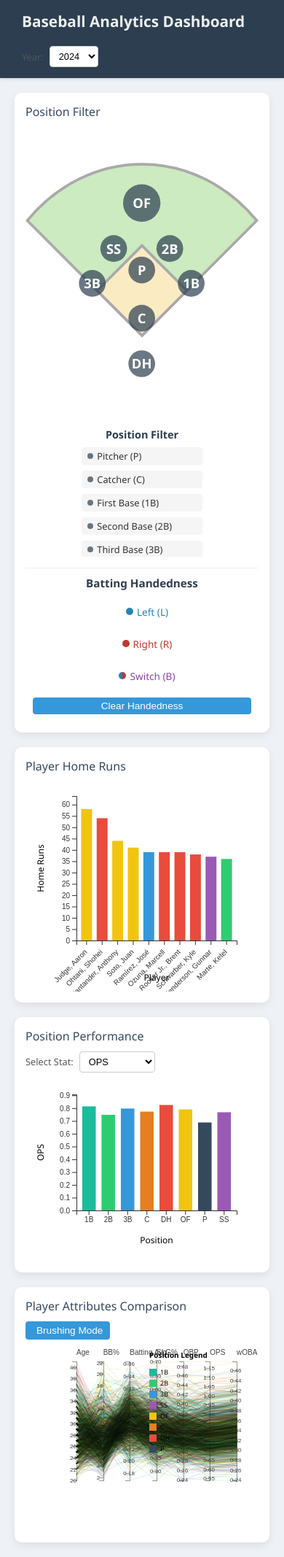
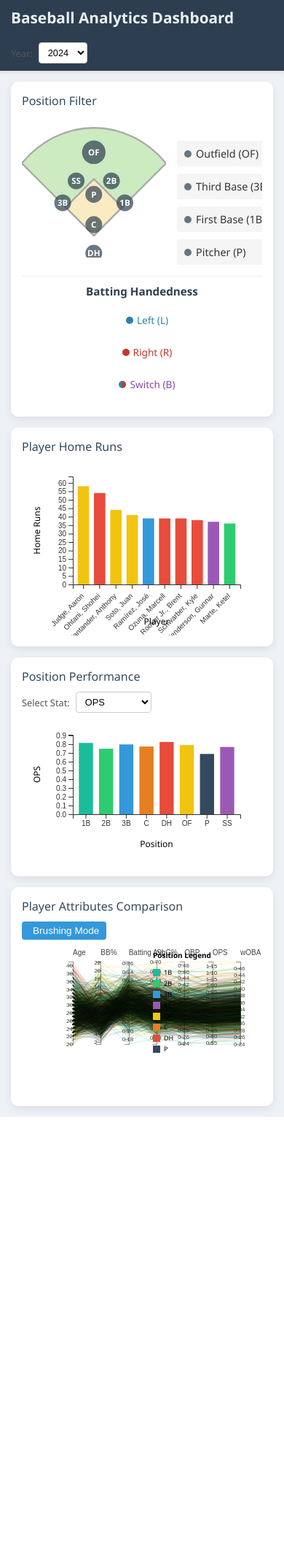
Before and after one commit to bpilosov/baseballfinal, a Flask app: page / in a window 390 px wide. Shown: the whole page at 73% size. After the commit the page ends 1531 px from the top, so only its background shows below. Run offline with Flask 2, Linux system fonts and the light colour scheme.

Commit message:
css and position button

```diff
--- a/static/css/style.css
+++ b/static/css/style.css
@@ -136,43 +145,75 @@ body {
 .d3-tooltip {
     position: absolute;
     text-align: center;
-    padding: 8px;
+    padding: 12px; /* Updated padding */
     font: 12px sans-serif;
-    background: lightsteelblue;
-    border: 0px;
-    border-radius: 8px;
+    background: rgba(45, 62, 80, 0.95); /* Updated background */
+    color: #ecf0f1; /* Added color */
+    border: none; /* Updated border */
+    border-radius: 5px; /* Updated border-radius */
     pointer-events: none;
     opacity: 0;
     transition: opacity 0.2s;
     z-index: 100; /* Ensure tooltip is above other elements */
+    max-width: 220px; /* Added from second definition */
+    box-shadow: 0 4px 10px rgba(0,0,0,0.2); /* Added from second definition */
 }
+
+.d3-tooltip strong { /* Added from second definition */
+    color: #2ecc71;
+    display: block;
+    margin-bottom: 6px;
+    font-size: 13px;
+}
+
+.d3-tooltip:after { /* Added from second definition */
+    content: '';
+    position: absolute;
+    top: 100%;
+    left: 50%;
+    margin-left: -10px;
+    border-width: 10px;
+    border-style: solid;
+    border-color: rgba(45, 62, 80, 0.95) transparent transparent transparent;
+}
+
 
 /* Position Filter Styles */
 .position-filter-container {
-    padding: 0;
+    padding: 0; /* Kept from first definition */
     display: flex;
     flex-direction: column;
+    /* height: 100%; /* From field-filter-container, consider if this is needed for this specific container */
 }
 
-.field-filter-container {
+/* .field-filter-container was very similar to .position-filter-container, merged if applicable or consider specific use */
+.field-filter-container { /* Keeping separate if it has distinct styling needs not covered by .position-filter-container */
     height: 100%;
     display: flex;
     flex-direction: column;
 }
 
+
 .baseball-field-svg-container {
-    height: 70%;
+    /* Merged properties: flex:1 is generally more robust for flex children */
+    flex: 1;
     width: 100%;
     display: flex;
     justify-content: center;
     align-items: center;
+    min-height: 0; /* From second definition, good for flex children */
+    padding-bottom: 10px; /* From second definition */
+    /* height: 70%; /* From first definition, often superseded by flex:1 */
 }
 
+/* Compact position legend */
 .position-filter-legend {
     margin-top: 10px;
-    height: 30%;
-    overflow-y: auto;
-    padding: 0 10px;
+    /* height: 30%; /* Removed, as overflow-y: auto was also removed and content might not need fixed height */
+    /* overflow-y: auto; /* Removed, assuming compact legend doesn't need scroll */
+    padding: 0 10px; /* Kept from first definition */
+    display: flex; /* Added from second definition for layout control */
+    flex-direction: column; /* Added from second definition */
 }
 
 .legend-title {
@@ -186,6 +227,7 @@ body {
     display: flex;
     flex-wrap: wrap;
     gap: 8px;
+    justify-content: center; /* Added from second definition */
 }
 
 .legend-item {
@@ -286,6 +328,23 @@ body {
     font-weight: bold;
 }
 
+.dimension .axis text { /* Merged from later definition */
+    font-size: 0.8em;
+    fill: #444;
+    text-anchor: start;
+}
+
+.dimension .axis path, /* Merged from later definition */
+.dimension .axis line {
+    stroke: #999;
+    stroke-width: 1px;
+}
+
+.dimension .axis text.label { /* Merged from later definition */
+    font-weight: bold;
+}
+
+
 /* Enhanced path styling for parallel coordinates */
 .foreground path {
     fill: none;
@@ -294,8 +353,8 @@ body {
     stroke-linejoin: round;
     stroke-linecap: round;
     mix-blend-mode: multiply; /* enables color blending when lines overlap */
-    opacity: 0.15; /* low opacity for better alpha blending */
-    transition: opacity 0.3s, stroke-width 0.2s, stroke 0.2s;
+    opacity: 0.2; /* MODIFIED: Increased initial opacity for immediate visibility */
+    transition: stroke-width 0.2s, stroke 0.2s; /* MODIFIED: Removed opacity from transition */
 }
 
 /* Background lines styling */
@@ -448,110 +462,7 @@ body {
 .bar-DH { fill: #e74c3c; }
 .bar-P { fill: #34495e; }
 
-/* Responsive layout adjustments */
-@media (max-width: 850px) {
-    body {
-        height: auto; /* Allow scrolling on smaller devices if content overflows */
-        min-height: 100vh;
-        overflow-y: auto; /* Explicitly allow vertical scroll */
-    }
-    .dashboard-container {
-        grid-template-columns: 1fr;
-        /* This could cause scrolling if 4 * 350px + header + padding > viewport height */
-        grid-template-rows: repeat(4, minmax(350px, auto));
-        overflow: visible; /* Allow container to scroll if its content (panes) overflows */
-    }
-    .dashboard-header h1 { font-size: 1.5em; }
-    .pane-title { font-size: 1.1em; }
-    .pane-header { flex-direction: column; align-items: flex-start;}
-    .filter-container, .toggle-container { margin-top: 10px; }
-
-    .pcp-controls {
-        margin-top: 10px;
-    }
-}
-
-@media (max-width: 480px) {
-    .dashboard-header { padding: 10px 15px; }
-    .dashboard-header h1 { font-size: 1.3em; }
-    .dashboard-container {
-        padding: 15px;
-        gap: 15px;
-        grid-template-rows: repeat(4, minmax(300px, auto)); /* Adjust min height for very small screens */
-    }
-    .dashboard-pane { padding: 15px; }
-    .pane-title { font-size: 1em; }
-    .filter-container select, .filter-container label,
-    .toggle-container select, .toggle-label { font-size: 0.8em;}
-
-    .legend-items {
-        flex-direction: column;
-        gap: 4px;
-    }
-}
-/* Header with year filter */
-.dashboard-header {
-    display: flex;
-    justify-content: space-between;
-    align-items: center;
-    padding: 15px 30px;
-}
-
-.global-filters {
-    display: flex;
-    align-items: center;
-}
-
-/* Updated dashboard container for 2x2 layout */
-.dashboard-container {
-    display: grid;
-    grid-template-columns: 1fr 1fr;  /* Two equal-width columns */
-    grid-template-rows: 1fr 1fr;     /* Two equal-height rows */
-    gap: 20px;
-    padding: 20px;
-    flex-grow: 1;
-    box-sizing: border-box;
-    min-height: 0;
-    overflow: hidden;
-}
-
-/* Position filter with handedness options */
-.position-filter-container {
-    display: flex;
-    flex-direction: column;
-}
-
-.baseball-field-svg-container {
-    flex: 1;
-    display: flex;
-    justify-content: center;
-    align-items: center;
-    min-height: 0;
-    padding-bottom: 10px;
-}
-
-/* Compact position legend without scrollbar */
-.position-filter-legend {
-    display: flex;
-    flex-direction: column;
-    margin-top: 10px;
-}
-
-.legend-title {
-    margin: 0 0 8px 0;
-    font-size: 0.9em;
-    color: #2c3e50;
-    text-align: center;
-}
-
-.legend-items {
-    display: flex;
-    flex-wrap: wrap;
-    gap: 8px;
-    justify-content: center;
-}
-
-/* Handedness filter container (updated for compact layout) */
+/* Handedness filter container */
 .handedness-filter-container {
     margin-top: 15px;
     padding: 10px;
@@ -611,50 +522,67 @@ body {
 .color-right { background-color: #c0392b; }
 .color-both { background: linear-gradient(to right, #2980b9 50%, #c0392b 50%); }
 
-.clear-filter-btn {
-    margin-top: 10px;
-    padding: 4px 8px;
-    background-color: #3498db;
-    color: white;
-    border: none;
-    border-radius: 4px;
-    cursor: pointer;
-    font-size: 0.85em;
-    width: 100%;
-    transition: background-color 0.2s;
-}
 
-.clear-filter-btn:hover {
-    background-color: #2980b9;
-}
-
-/* Responsive layout */
+/* Responsive layout adjustments */
 @media (max-width: 850px) {
-    .dashboard-header {
+    body {
+        height: auto; /* Allow scrolling on smaller devices if content overflows */
+        min-height: 100vh;
+        overflow-y: auto; /* Explicitly allow vertical scroll */
+    }
+    .dashboard-header { /* Merged from second media query block */
         flex-direction: column;
         align-items: flex-start;
     }
+    .dashboard-header h1 { font-size: 1.5em; }
 
-    .global-filters {
+    .global-filters { /* Added from second media query block */
         margin-top: 10px;
         width: 100%;
     }
 
     .dashboard-container {
         grid-template-columns: 1fr;
-        grid-template-rows: repeat(4, minmax(350px, auto));
+        grid-template-rows: repeat(4, minmax(350px, auto)); /* Kept from first, second was similar */
+        overflow: visible; /* Allow container to scroll if its content (panes) overflows */
     }
 
-    .pane-header {
+    .pane-header { /* Merged from second media query block */
         flex-direction: column;
         align-items: flex-start;
     }
+    .pane-title { font-size: 1.1em; }
 
-    .handedness-options {
+    .filter-container, .toggle-container { margin-top: 10px; }
+
+    .pcp-controls {
+        margin-top: 10px;
+    }
+
+    .handedness-options { /* Added from second media query block */
         flex-direction: column;
     }
 
-    .handedness-option {
+    .handedness-option { /* Added from second media query block */
         width: 100%;
     }
 }
+
+@media (max-width: 480px) {
+    .dashboard-header { padding: 10px 15px; }
+    .dashboard-header h1 { font-size: 1.3em; }
+    .dashboard-container {
+        padding: 15px;
+        gap: 15px;
+        grid-template-rows: repeat(4, minmax(300px, auto)); /* Adjust min height for very small screens */
+    }
+    .dashboard-pane { padding: 15px; } /* Padding was 15px, not 10px as in one version */
+    .pane-title { font-size: 1em; }
+    .filter-container select, .filter-container label,
+    .toggle-container select, .toggle-label { font-size: 0.8em;}
+
+    .legend-items {
+        flex-direction: column;
+        gap: 4px;
+    }
+}
--- a/static/js/dashboard.js
+++ b/static/js/dashboard.js
@@ -30,19 +30,19 @@ document.addEventListener('DOMContentLoaded', function () {
         return { width, height, margin, containerWidth, containerHeight };
     }
 
-// Update the position filter initialization function to remove the clear button
+// Modified position filter initialization function to center field and organize buttons in a 2x4 grid
 function initializePositionFilter() {
-    // Position codes and their display names
-    const positions = {
-        'P': { name: 'Pitcher' },
-        'C': { name: 'Catcher' },
-        '1B': { name: 'First Base' },
-        '2B': { name: 'Second Base' },
-        '3B': { name: 'Third Base' },
-        'SS': { name: 'Shortstop' },
-        'OF': { name: 'Outfield' },
-        'DH': { name: 'Designated Hitter' }
-    };
+    // Position codes and their display names - reordered as requested
+    const positions = [
+        {code: 'OF', name: 'Outfield'},
+        {code: 'SS', name: 'Shortstop'},
+        {code: '3B', name: 'Third Base'},
+        {code: '2B', name: 'Second Base'},
+        {code: '1B', name: 'First Base'},
+        {code: 'C', name: 'Catcher'},
+        {code: 'P', name: 'Pitcher'},
+        {code: 'DH', name: 'Designated Hitter'},
+    ];
 
     const fieldContainer = d3.select('#chart-field');
     if (fieldContainer.empty()) {
@@ -50,15 +50,25 @@ function initializePositionFilter() {
         return;
     }
 
-    // inject field svg
-    const svgContainer = fieldContainer.append('div')
-        .attr('class', 'baseball-field-svg-container');
+    // create a flex container to hold both the field and the buttons
+    const flexContainer = fieldContainer.append('div')
+        .style('display', 'flex')
+        .style('width', '100%')
+        .style('height', '100%');
 
-    // create svg
+    // inject field svg - now takes 60% of the space and is centered
+    const svgContainer = flexContainer.append('div')
+        .attr('class', 'baseball-field-svg-container')
+        .style('flex', '0 0 60%')
+        .style('display', 'flex')
+        .style('justify-content', 'center')
+        .style('align-items', 'center');
+
+    // create svg with adjusted viewbox to center the field and remove whitespace
     const svg = svgContainer.append('svg')
-        .attr('viewBox', '0 0 87.18 80')
-        .attr('width', '100%')
-        .attr('height', '100%');
+        .attr('viewBox', '0.675 0.5 85.83 70') // Adjusted to focus on the field
+        .attr('width', '90%') // Slightly reduced to help with centering
+        .attr('height', '90%');
 
     // draw the field diamond (infield)
     svg.append('path')
@@ -132,35 +142,65 @@ function initializePositionFilter() {
         });
     });
 
-    // add legend
-    const legend = fieldContainer.append('div')
-        .attr('class', 'position-filter-legend');
+    // create buttons container to the right of the field - takes 40% of the space
+    const buttonsContainer = flexContainer.append('div')
+        .attr('class', 'position-buttons-container')
+        .style('flex', '0 0 40%')
+        .style('display', 'flex')
+        .style('flex-direction', 'column')
+        .style('justify-content', 'center')
+        .style('padding-left', '15px');
 
-    legend.append('h4')
+    // add title
+    buttonsContainer.append('h4')
         .attr('class', 'legend-title')
+        .style('margin-bottom', '15px')
+        .style('text-align', 'center')
         .text('Position Filter');
 
-    const legendItems = legend.append('div')
-        .attr('class', 'legend-items');
+    // create a 2x4 grid container for position buttons
+    const gridContainer = buttonsContainer.append('div')
+        .style('display', 'grid')
+        .style('grid-template-columns', 'repeat(2, 1fr)')
+        .style('grid-template-rows', 'repeat(4, auto)')
+        .style('gap', '10px')
+        .style('width', '100%');
 
-    Object.entries(positions).forEach(([pos, data]) => {
-        legendItems.append('div')
+    // add position buttons in the specified order in a 2x4 grid
+    positions.forEach((pos, index) => {
+        gridContainer.append('div')
             .attr('class', 'legend-item')
-            .attr('data-position', pos)
+            .attr('data-position', pos.code)
+            .style('padding', '8px 10px')
+            .style('border-radius', '4px')
+            .style('background-color', '#f5f5f5')
+            .style('cursor', 'pointer')
+            .style('transition', 'background-color 0.2s')
+            .style('display', 'flex')
+            .style('align-items', 'center')
+            .style('justify-content', 'flex-start')
+            .style('font-size', '0.9em')
             .html(`
-                <span class="legend-color" style="background-color: #2c3e50; opacity: 0.7"></span>
-                <span class="legend-label">${data.name} (${pos})</span>
+                <span class="legend-color" style="background-color: #2c3e50; opacity: 0.7; width: 10px; height: 10px; border-radius: 50%; margin-right: 6px; flex-shrink: 0;"></span>
+                <span class="legend-label" style="white-space: nowrap; overflow: hidden; text-overflow: ellipsis;">${pos.name} (${pos.code})</span>
             `)
             .on('click', function() {
-                togglePositionFilter(pos);
+                togglePositionFilter(pos.code);
+            })
+            .on('mouseover', function() {
+                d3.select(this).style('background-color', '#e9e9e9');
+            })
+            .on('mouseout', function() {
+                if (!selectedPositions.includes(pos.code)) {
+                    d3.select(this).style('background-color', '#f5f5f5');
+                } else {
+                    d3.select(this).style('background-color', '#e74c3c').style('color', 'white');
+                }
             });
     });
-
-    // Removed the clear button
 }
 
-
-// Update handedness filter initialization to use the HTML we already added
+// Modified handedness filter initialization to remove the clear button
 function initializeHandednessFilter() {
     // Select handedness options from HTML
     const handednessOptions = d3.selectAll('.handedness-option');
@@ -171,9 +211,10 @@ function initializeHandednessFilter() {
         toggleHandednessFilter(handedness);
     });
 
-    // Add click handler to clear button
-    d3.select('#clear-handedness').on('click', clearHandednessFilters);
+    // Remove the clear button
+    d3.select('#clear-handedness').remove();
 }
+
 // Update year filter placement to the header
 function populateYearFilter() {
     const dropdown = d3.select('#year-filter');
@@ -215,7 +256,8 @@ function populateYearFilter() {
 
             // Update legend
             d3.selectAll(`.legend-item[data-position="${position}"]`)
-                .classed('selected', true)
+                .style('background-color', '#e74c3c')
+                .style('color', 'white')
                 .select('.legend-color')
                 .style('background-color', '#e74c3c')
                 .style('opacity', 1);
@@ -232,7 +274,8 @@ function populateYearFilter() {
 
             // Update legend
             d3.selectAll(`.legend-item[data-position="${position}"]`)
-                .classed('selected', false)
+                .style('background-color', '#f5f5f5')
+                .style('color', 'inherit')
                 .select('.legend-color')
                 .style('background-color', '#2c3e50')
                 .style('opacity', 0.7);
@@ -253,7 +296,8 @@ function populateYearFilter() {
             .attr('stroke', 'none');
 
         d3.selectAll('.legend-item')
-            .classed('selected', false)
+            .style('background-color', '#f5f5f5')
+            .style('color', 'inherit')
             .select('.legend-color')
             .style('background-color', '#2c3e50')
             .style('opacity', 0.7);
@@ -298,7 +342,7 @@ function populateYearFilter() {
         applyFilters();
     }
 
-    // Clear handedness filters
+    // Clear handedness filters - kept for internal use but button removed
     function clearHandednessFilters() {
         selectedHandedness = [];
 
@@ -1092,7 +1136,7 @@ function populateYearFilter() {
     // --- Initialize all charts ---
     function initializeDashboard() {
         initializePositionFilter();
-        initializeHandednessFilter(); // Add this line to initialize the handedness filter
+        initializeHandednessFilter(); // Initialize the handedness filter
         populateYearFilter(); // This will also call drawPlayerBarChart for the default year
         drawPositionStats();
         drawParallelCoordinates();
```
Also changed, not shown: other parts of static/css/style.css (+12 -48 lines).
